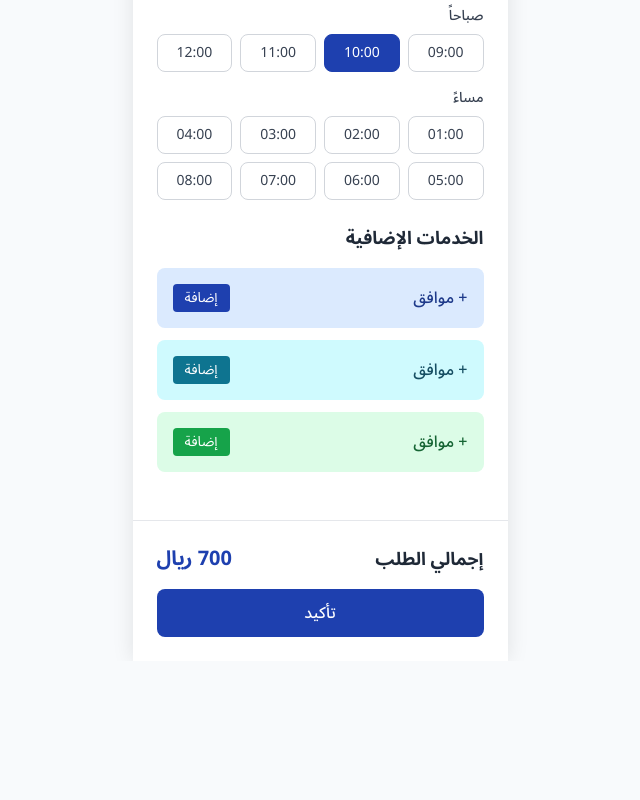
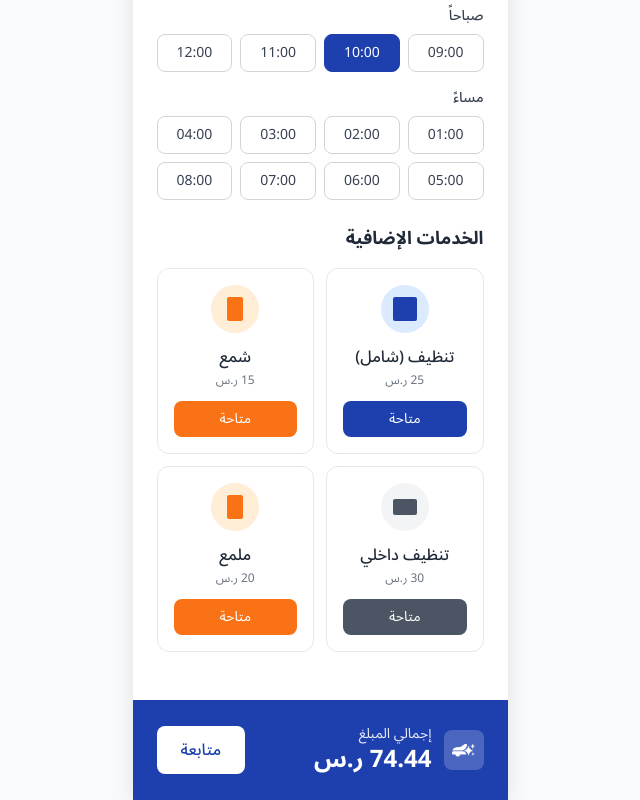
Before and after one commit to lonsieur-bit/prorpo, a React (Vite) app: page /datetime in a window 1280 px wide. Shown: the part 477-1277 px from the top of the page, without its empty margins (320-960 px from the left). Before the commit the page ends 1138 px from the top, so only its background shows below. Built offline with nearby package versions, Linux system fonts and the light colour scheme.

Commit message:
Update calendar to Arabic and redesign services section

```diff
--- a/src/components/DateTimeSelection.tsx
+++ b/src/components/DateTimeSelection.tsx
@@ -18,7 +18,7 @@ export default function DateTimeSelection() {
     [26, 27, 28, 29, 30, 31, null]
   ];
 
-  const weekDays = ['Sun', 'Mon', 'Tue', 'Wed', 'Thu', 'Fri', 'Sat'];
+  const weekDays = ['الأحد', 'الاثنين', 'الثلاثاء', 'الأربعاء', 'الخميس', 'الجمعة', 'السبت'];
 
   const handleSubmit = () => {
     navigate('/address');
@@ -120,43 +120,81 @@ export default function DateTimeSelection() {
 
           <div className="mb-6">
             <h2 className="text-lg font-bold text-gray-800 mb-4">الخدمات الإضافية</h2>
-            <div className="space-y-3">
-              <div className="bg-primary-100 p-4 rounded-lg">
-                <div className="flex items-center justify-between">
-                  <span className="text-primary-800 font-medium">+ موافق</span>
-                  <button className="bg-primary-600 text-white px-3 py-1 rounded text-sm">
-                    إضافة
-                  </button>
+            <div className="grid grid-cols-2 gap-3">
+              {/* Service 1 - Cleaning (Bucket) */}
+              <div className="bg-white border border-gray-200 rounded-xl p-4 text-center">
+                <div className="w-12 h-12 bg-primary-100 rounded-full flex items-center justify-center mx-auto mb-3">
+                  <div className="w-6 h-6 bg-primary-600 rounded-sm"></div>
                 </div>
+                <h3 className="font-medium text-gray-800 mb-1">تنظيف (شامل)</h3>
+                <p className="text-xs text-gray-500 mb-3">25 ر.س</p>
+                <button className="w-full bg-primary-600 text-white py-2 px-3 rounded-lg text-sm hover:bg-primary-700 transition-colors">
+                  متاحة
+                </button>
               </div>
-              <div className="bg-secondary-100 p-4 rounded-lg">
-                <div className="flex items-center justify-between">
-                  <span className="text-secondary-800 font-medium">+ موافق</span>
-                  <button className="bg-secondary-600 text-white px-3 py-1 rounded text-sm">
-                    إضافة
-                  </button>
+
+              {/* Service 2 - Wax (Bottle) */}
+              <div className="bg-white border border-gray-200 rounded-xl p-4 text-center">
+                <div className="w-12 h-12 bg-orange-100 rounded-full flex items-center justify-center mx-auto mb-3">
+                  <div className="w-4 h-6 bg-orange-500 rounded-sm"></div>
                 </div>
+                <h3 className="font-medium text-gray-800 mb-1">شمع</h3>
+                <p className="text-xs text-gray-500 mb-3">15 ر.س</p>
+                <button className="w-full bg-orange-500 text-white py-2 px-3 rounded-lg text-sm hover:bg-orange-600 transition-colors">
+                  متاحة
+                </button>
               </div>
-              <div className="bg-green-100 p-4 rounded-lg">
-                <div className="flex items-center justify-between">
-                  <span className="text-green-800 font-medium">+ موافق</span>
-                  <button className="bg-green-600 text-white px-3 py-1 rounded text-sm">
-                    إضافة
-                  </button>
+
+              {/* Service 3 - Interior Cleaning */}
+              <div className="bg-white border border-gray-200 rounded-xl p-4 text-center">
+                <div className="w-12 h-12 bg-gray-100 rounded-full flex items-center justify-center mx-auto mb-3">
+                  <div className="w-6 h-4 bg-gray-600 rounded-sm"></div>
                 </div>
+                <h3 className="font-medium text-gray-800 mb-1">تنظيف داخلي</h3>
+                <p className="text-xs text-gray-500 mb-3">30 ر.س</p>
+                <button className="w-full bg-gray-600 text-white py-2 px-3 rounded-lg text-sm hover:bg-gray-700 transition-colors">
+                  متاحة
+                </button>
+              </div>
+
+              {/* Service 4 - Polish */}
+              <div className="bg-white border border-gray-200 rounded-xl p-4 text-center">
+                <div className="w-12 h-12 bg-orange-100 rounded-full flex items-center justify-center mx-auto mb-3">
+                  <div className="w-4 h-6 bg-orange-500 rounded-sm"></div>
+                </div>
+                <h3 className="font-medium text-gray-800 mb-1">ملمع</h3>
+                <p className="text-xs text-gray-500 mb-3">20 ر.س</p>
+                <button className="w-full bg-orange-500 text-white py-2 px-3 rounded-lg text-sm hover:bg-orange-600 transition-colors">
+                  متاحة
+                </button>
               </div>
             </div>
           </div>
         </div>
 
-        <div className="p-6 border-t border-gray-200">
-          <div className="flex items-center justify-between mb-4">
-            <span className="text-lg font-bold text-gray-800">إجمالي الطلب</span>
-            <span className="text-xl font-bold text-primary-600">700 ريال</span>
+        {/* Total Order Section - Updated Design */}
+        <div className="bg-primary-600 text-white p-6">
+          <div className="flex items-center justify-between">
+            <div className="flex items-center gap-3">
+              <div className="bg-white/20 p-2 rounded-lg">
+                <img
+                  src="/شعار نشمي.pdf (3).png"
+                  alt="شعار نشمي"
+                  className="w-6 h-6 object-contain filter brightness-0 invert"
+                />
+              </div>
+              <div>
+                <p className="text-sm opacity-90">إجمالي المبلغ</p>
+                <p className="text-2xl font-bold">74.44 ر.س</p>
+              </div>
+            </div>
+            <button
+              onClick={handleSubmit}
+              className="bg-white text-primary-600 font-medium py-3 px-6 rounded-lg hover:bg-gray-100 transition-colors"
+            >
+              متابعة
+            </button>
           </div>
-          <button onClick={handleSubmit} className="btn-primary">
-            تأكيد
-          </button>
         </div>
       </div>
     </div>
```
